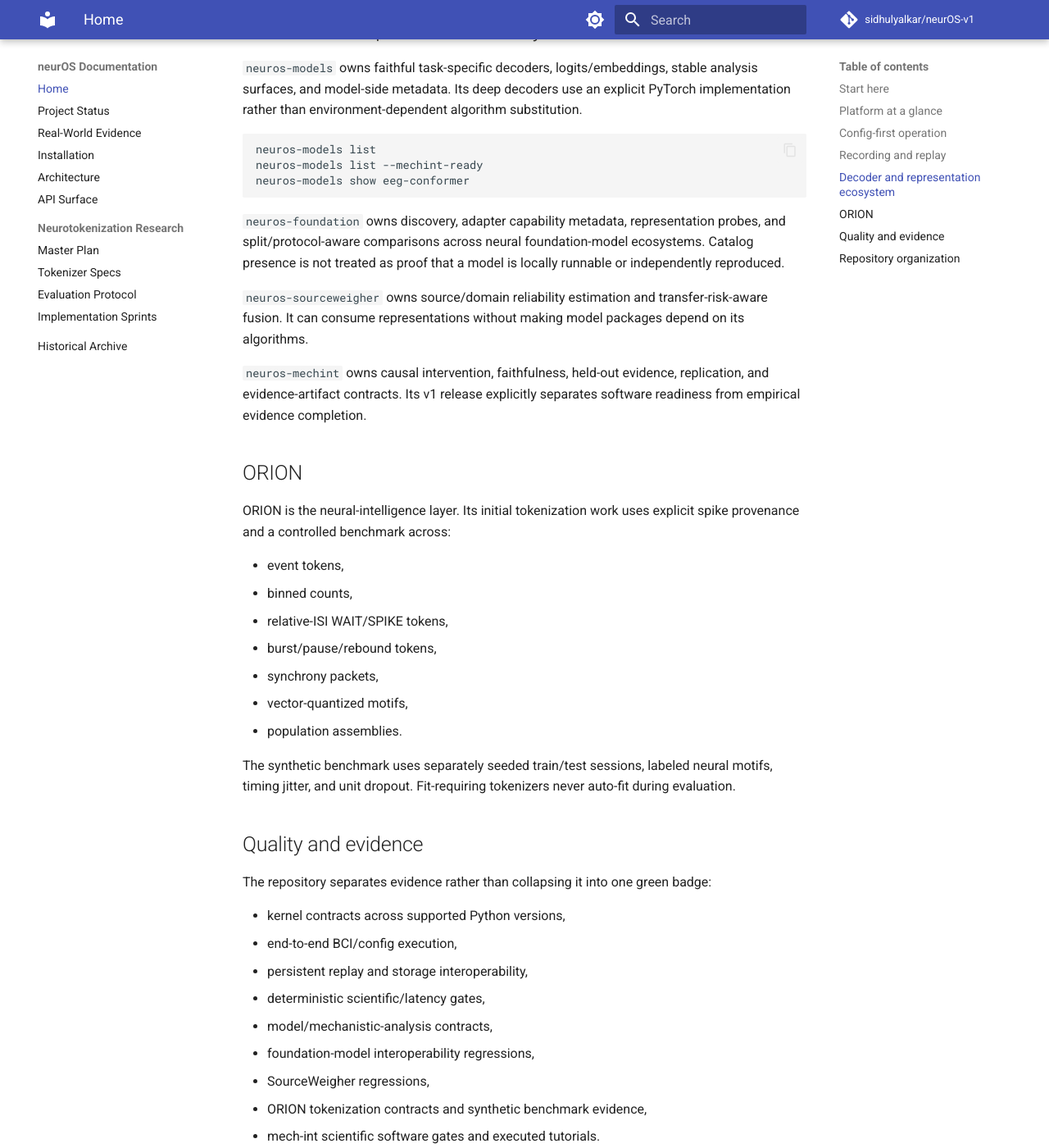
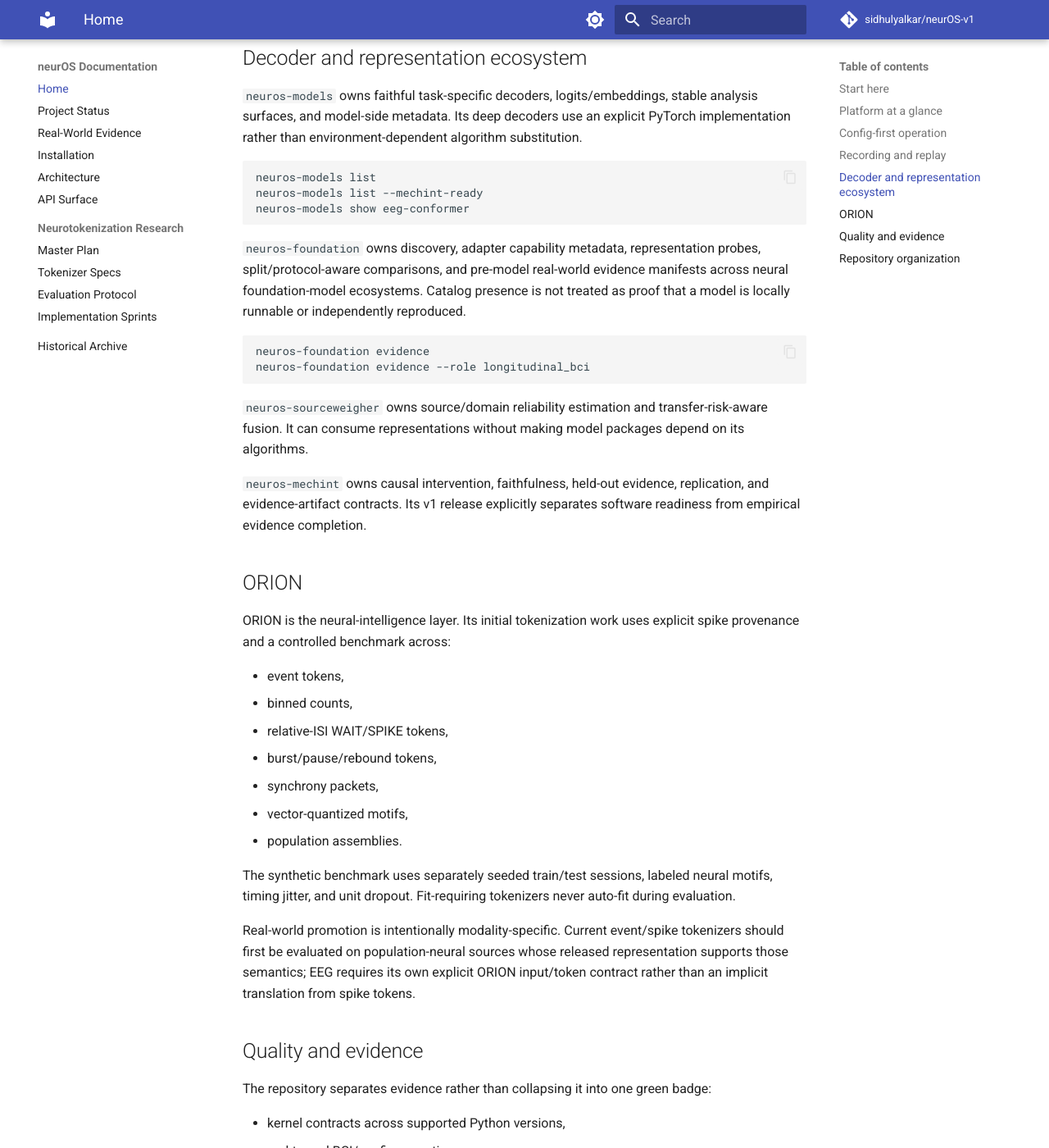
Before and after one commit to sidhulyalkar/neurOS-v1, an MkDocs documentation site: the page built from docs/index.md, in a window 1280 px wide and 1400 px high, scrolled down 1903 px. Shown: the whole window at 82% size. Built offline with MkDocs 1.6.1 and Material for MkDocs 9.7.7, drawn with Linux system fonts in a browser that asks for light colours; comment, search, counter and statistics services are not loaded; some of the changed text lies outside the part shown.

Commit message:
docs: surface real-world evidence program from documentation home

````diff
--- a/docs/index.md
+++ b/docs/index.md
@@ -7,6 +7,7 @@ neurOS is a modular runtime and SDK for building reproducible brain-computer int
 ## Start here
 
 - [Project status and maturity](PROJECT_STATUS.md)
+- [Real-world evidence program](REAL_WORLD_EVIDENCE.md)
 - [Installation](getting-started/installation.md)
 - [Architecture](ARCHITECTURE.md)
 - [API surface](API_REFERENCE.md)
@@ -80,7 +81,12 @@ neuros-models list --mechint-ready
 neuros-models show eeg-conformer
 ```
 
-`neuros-foundation` owns discovery, adapter capability metadata, representation probes, and split/protocol-aware comparisons across neural foundation-model ecosystems. Catalog presence is not treated as proof that a model is locally runnable or independently reproduced.
+`neuros-foundation` owns discovery, adapter capability metadata, representation probes, split/protocol-aware comparisons, and pre-model real-world evidence manifests across neural foundation-model ecosystems. Catalog presence is not treated as proof that a model is locally runnable or independently reproduced.
+
+```bash
+neuros-foundation evidence
+neuros-foundation evidence --role longitudinal_bci
+```
 
 `neuros-sourceweigher` owns source/domain reliability estimation and transfer-risk-aware fusion. It can consume representations without making model packages depend on its algorithms.
 
@@ -100,6 +106,8 @@ ORION is the neural-intelligence layer. Its initial tokenization work uses expli
 
 The synthetic benchmark uses separately seeded train/test sessions, labeled neural motifs, timing jitter, and unit dropout. Fit-requiring tokenizers never auto-fit during evaluation.
 
+Real-world promotion is intentionally modality-specific. Current event/spike tokenizers should first be evaluated on population-neural sources whose released representation supports those semantics; EEG requires its own explicit ORION input/token contract rather than an implicit translation from spike tokens.
+
 ## Quality and evidence
 
 The repository separates evidence rather than collapsing it into one green badge:
@@ -110,11 +118,12 @@ The repository separates evidence rather than collapsing it into one green badge
 - deterministic scientific/latency gates,
 - model/mechanistic-analysis contracts,
 - foundation-model interoperability regressions,
+- deployment-unit-disjoint real-world evidence contracts,
 - SourceWeigher regressions,
 - ORION tokenization contracts and synthetic benchmark evidence,
 - mech-int scientific software gates and executed tutorials.
 
-Hardware qualification, real-dataset evidence, closed-loop qualification, and clinical evidence remain stronger and separate tiers.
+Hardware qualification, completed real-dataset benchmark results, closed-loop qualification, and clinical evidence remain stronger and separate tiers.
 
 ## Repository organization
 
````
